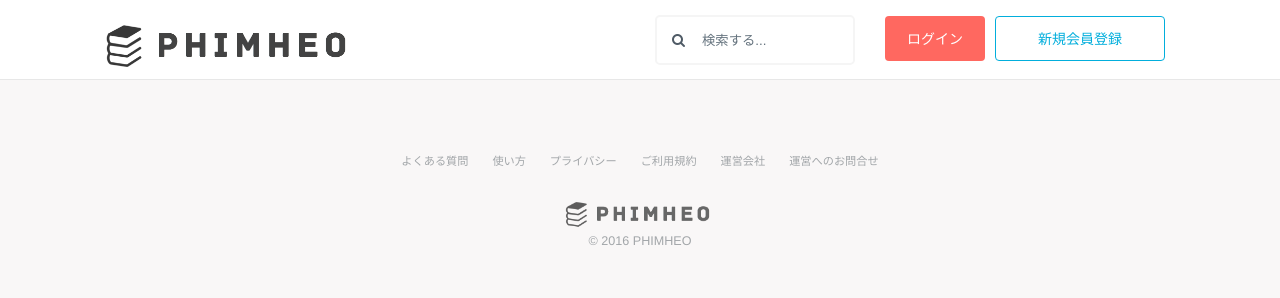
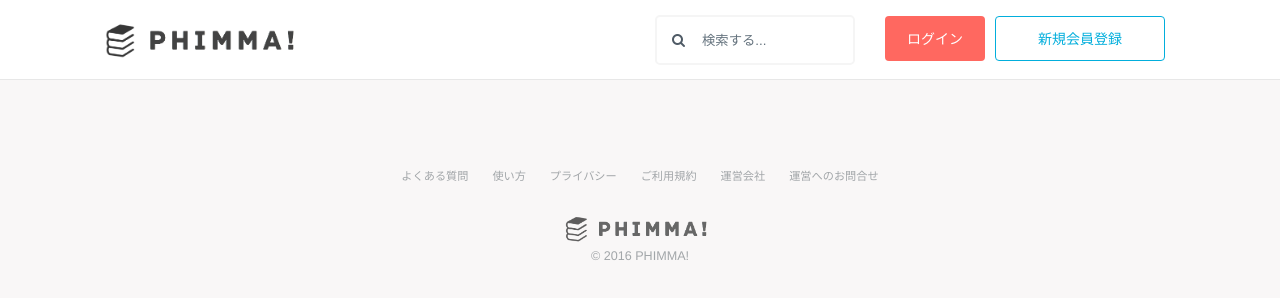
Before and after one commit to rkonno-a/phimma-design, a plain HTML site: page template.html in a window 1280 px wide. Drawn offline with nearby package versions, Linux system fonts and the light colour scheme.

Commit message:
[modify] テンプレートファイルのロゴを変更

```diff
--- a/template.html
+++ b/template.html
@@ -5,7 +5,7 @@
   <meta http-equiv="X-UA-Compatible" content="IE=edge">
   <meta name="viewport" content="width=device-width, initial-scale=1">
   <!-- The above 3 meta tags *must* come first in the head; any other head content must come *after* these tags -->
-  <title>PHIMHEO｜大学生教科書フリマ！</title>
+  <title>PHIMMA!（フィムマ）｜大学生教科書フリマ！</title>
 
   <!-- Bootstrap -->
   <link rel="stylesheet" href="https://maxcdn.bootstrapcdn.com/font-awesome/4.6.3/css/font-awesome.min.css">
@@ -24,7 +24,7 @@
         <div class="container">
           <div class="row">
             <div class="header-left col-md-6">
-              <a class="navbar-brand" href="#"><img src="image/logo.png" alt="" width="250" height="47"></a>
+              <a class="navbar-brand" href="#"><img src="image/phimma-logo.png" alt="" width="200" height="37"></a>
             </div>
             <div class="header-right col-md-6">
               <div class="top-header-search header-right-box">
@@ -50,7 +50,7 @@
 
 
     <footer>
-      <div class="row>
+      <div class="row">
         <div class="container">
           <div class="footer-nav">
             <nav class="">
@@ -62,8 +62,8 @@
               <a href="#">運営へのお問合せ</a>
             </nav>
             <div>
-              <img src="image/logo.png" class="footer-logo">
-              <p class="footer-copywrite">© 2016 PHIMHEO</p>
+              <img src="image/phimma-logo.png" class="footer-logo">
+              <p class="footer-copywrite">© 2016 PHIMMA!</p>
             </div>
           </div>
         </div>
```
Also changed, not shown: index.html (+1 -1 lines).
